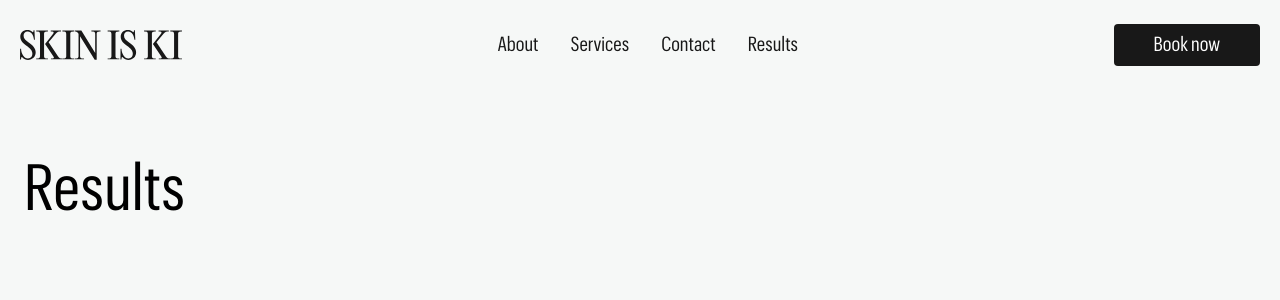
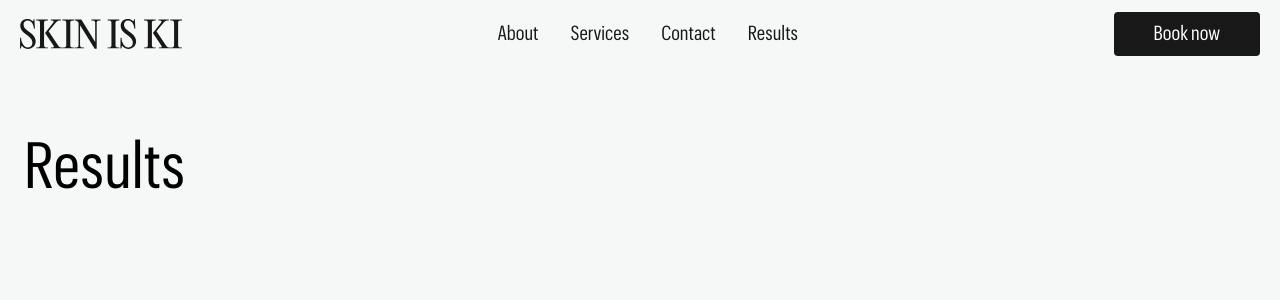
Before and after one commit to reese-code/skiniski, a React (Vite) app: page /results in a window 1280 px wide. Shown: the top 300 px of the page. Built offline with nearby package versions, Linux system fonts and the light colour scheme.

Commit message:
button animation fix

```diff
--- a/src/components/Button.jsx
+++ b/src/components/Button.jsx
@@ -1,19 +1,103 @@
+import { useRef } from 'react'
 import { Link } from 'react-router-dom'
+import { gsap } from 'gsap'
+import arrowUpRight from '../assets/arrow-up-right.svg'
+
+const ARROW_SHIFT = 4
 
 function Button({ to, href, children, className = '', ...props }) {
-  const classes = `inline-block rounded text-[20px] px-10 py-3 bg-dark text-white transition-colors hover:bg-accent ${className}`
+  const lineRef = useRef(null)
+  const textInnerRef = useRef(null)
+  const arrowRef = useRef(null)
+
+  const handleEnter = () => {
+    const height = lineRef.current.offsetHeight
+    gsap.to(textInnerRef.current, {
+      y: -height,
+      duration: 0.4,
+      ease: 'power3.out',
+    })
+    gsap.to(arrowRef.current, {
+      x: 0,
+      duration: 0.4,
+      ease: 'power3.out',
+    })
+    gsap.to(arrowRef.current, {
+      opacity: 1,
+      duration: 0.15,
+      ease: 'power1.out',
+    })
+  }
+
+  const handleLeave = () => {
+    gsap.to(textInnerRef.current, {
+      y: 0,
+      duration: 0.4,
+      ease: 'power3.out',
+    })
+    gsap.to(arrowRef.current, {
+      x: ARROW_SHIFT,
+      duration: 0.4,
+      ease: 'power3.out',
+    })
+    gsap.to(arrowRef.current, {
+      opacity: 0,
+      duration: 0.15,
+      ease: 'power1.out',
+    })
+  }
+
+  const classes = `relative inline-flex items-center justify-center rounded text-[20px] px-10 py-3 bg-dark text-white ${className}`
+
+  const content = (
+    <span className="relative inline-flex items-center">
+      <span
+        ref={lineRef}
+        className="relative block overflow-hidden leading-none"
+        style={{ height: '1em' }}
+      >
+        <span ref={textInnerRef} className="block">
+          <span className="block leading-none">{children}</span>
+          <span className="block leading-none" aria-hidden="true">
+            {children}
+          </span>
+        </span>
+      </span>
+      <span className="absolute left-full top-1/2 ml-2 h-3 w-3 -translate-y-1/2">
+        <span
+          ref={arrowRef}
+          className="block h-3 w-3 opacity-0"
+          style={{ transform: `translateX(${ARROW_SHIFT}px)` }}
+        >
+          <img src={arrowUpRight} alt="" width={12} height={12} className="h-3 w-3" />
+        </span>
+      </span>
+    </span>
+  )
 
   if (href) {
     return (
-      <a href={href} className={classes} {...props}>
-        {children}
+      <a
+        href={href}
+        className={classes}
+        onMouseEnter={handleEnter}
+        onMouseLeave={handleLeave}
+        {...props}
+      >
+        {content}
       </a>
     )
   }
 
   return (
-    <Link to={to} className={classes} {...props}>
-      {children}
+    <Link
+      to={to}
+      className={classes}
+      onMouseEnter={handleEnter}
+      onMouseLeave={handleLeave}
+      {...props}
+    >
+      {content}
     </Link>
   )
 }
--- a/src/components/Navbar.jsx
+++ b/src/components/Navbar.jsx
@@ -4,7 +4,7 @@ import Button from './Button.jsx'
 function Navbar() {
   return (
     <header className="w-full bg-background">
-      <nav className="mx-auto flex max-w-7xl items-center justify-between px-5 py-6">
+      <nav className="mx-auto flex max-w-7xl items-center justify-between px-5 py-3">
         <Link to="/" className="shrink-0">
           <img src="/logo.svg" alt="Skin is Ki" width={162} height={30} />
         </Link>
```
Also changed, not shown: src/assets/arrow-up-right.svg (added).
